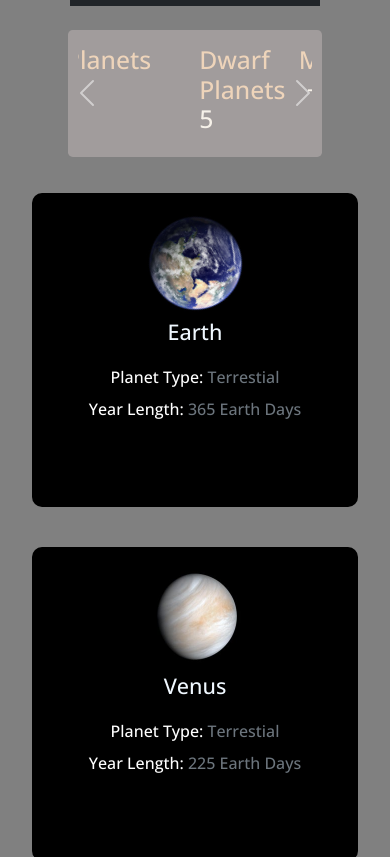
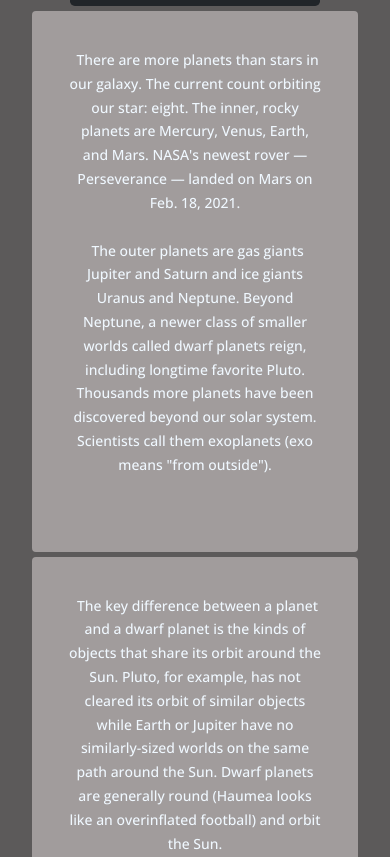
Before and after one commit to wkshelley/portfolio-final-project, a plain HTML site: page planets.html in a window 390 px wide. Shown: the part 84-941 px from the top of the page. Drawn offline with nearby package versions, Linux system fonts and the light colour scheme.

Commit message:
updated spacing on carousel bar.  Added media queries for responsiveness

```diff
--- a/planets.html
+++ b/planets.html
@@ -29,7 +29,7 @@
     <title>Document</title>
   </head>
   <body>
- <nav class="navbar navbar-expand-lg navbar-light bg-dark">
+ <nav class="navbar navbar-expand-lg navbar-light bg-dark rounded-3">
       <div class="container-fluid">
         <a class="navbar-brand text-white" href="/index.html">Home</a>
         <button
@@ -82,14 +82,14 @@
         </div>
       </div>
     </nav>
-<div id="carouselExampleCaptions" class="carousel slide mt-4 ms-5 me-5 mb-3 rounded-3" data-bs-ride="carousel">
+<div id="carouselExampleCaptions" class="d-none d-lg-block carousel slide mt-4 ms-5 me-5 mb-3 rounded-3" data-bs-ride="carousel">
 
   <div class="carousel-inner">
     <div class="carousel-item active ">
-      <div class="d-flex justify-content-center "><h2 class=" pe-5"> Planets <span class="slider-text"> 8</span> </h2><h2>  Dwarf Planets <span class="slider-text">5 </span> </h2></div>
+      <div class="d-flex justify-content-center "><h2 class=" pe-5"> Planets <span class="slider-text pe-5"> 8</span> </h2><h2 class="ps-5">  Dwarf Planets <span class="slider-text">5 </span> </h2></div>
     </div>
     <div class="carousel-item">
-      <div class="d-flex justify-content-center"><h2>Moons 🌙 <span class="slider-text ps-2">+200</span></h2> <h2 class="ps-5">Sun ☀️ <span class="slider-text">1</span></h2>    </div>
+      <div class="d-flex justify-content-center"><h2 class="pe-5">Moons  <span class="slider-text ps-2 pe-5">+200</span></h2> <h2 class="ps-5">Sun  <span class="slider-text">1</span></h2>    </div>
 
     </div>
     <div class="carousel-item">
@@ -106,12 +106,7 @@
     <span class="visually-hidden">Next</span>
   </button>
 </div>
-
-
-
-
-
-    <div class="container">
+    <div class="d-none d-lg-block container">
       <div class="row text-center">
         <div class="col-md-3 card-container">
           <div class="card card-flip">
@@ -212,6 +207,7 @@
             </div>
           </div>
         </div>
+      </div>
         <div class="row text-center">
            <div class="col-md-3 card-container">
           <div class="card card-flip">
@@ -315,11 +311,17 @@ The first planet located through mathematical calculations, rather than by teles
     <div class="container">
       <div class="row">
         <div class="col">
-<p class="mt-5 description-box rounded" >There are more planets than stars in our galaxy. The current count orbiting our star: eight.
-The inner, rocky planets are Mercury, Venus, Earth, and Mars. NASA's newest rover — Perseverance — landed on Mars on Feb. 18, 2021. <br/>The outer planets are gas giants Jupiter and Saturn and ice giants Uranus and Neptune.
-Beyond Neptune, a newer class of smaller worlds called dwarf planets reign, including longtime favorite Pluto. <br/>Thousands more planets have been discovered beyond our solar system. Scientists call them exoplanets (exo means "from outside").</p>
+          <div class=" description-box rounded">
+<p >There are more planets than stars in our galaxy. The current count orbiting our star: eight.
+The inner, rocky planets are Mercury, Venus, Earth, and Mars. NASA's newest rover — Perseverance — landed on Mars on Feb. 18, 2021. </p> <p class=" pt-2 pb-4">The outer planets are gas giants Jupiter and Saturn and ice giants Uranus and Neptune.
+Beyond Neptune, a newer class of smaller worlds called dwarf planets reign, including longtime favorite Pluto. Thousands more planets have been discovered beyond our solar system. Scientists call them exoplanets (exo means "from outside").</p>
+</div></div>
+<div class="col">
+  <div class="description-box rounded">
+    <p>The key difference between a planet and a dwarf planet is the kinds of objects that share its orbit around the Sun. Pluto, for example, has not cleared its orbit of similar objects while Earth or Jupiter have no similarly-sized worlds on the same path around the Sun. Dwarf planets are generally round (Haumea looks like an overinflated football) and orbit the Sun.</p><p> The five best-known dwarf planets are Ceres, Pluto, Makemake, Haumea, and Eris. Except for Ceres, which lies in the main asteroid belt, these small worlds are located in the Kuiper Belt. They’re considered dwarfs because they are massive, round, and orbit the Sun, but haven't cleared their orbital path.</p>
+  </div>
+
 </div>
-<div class="col"><p class="mt-5 description-box rounded">Test</p></div>
 </div>
 </div>
   </body>
--- a/styles/planets.css
+++ b/styles/planets.css
@@ -1,11 +1,13 @@
 body {
-  background: grey;
+  background-color: rgb(92, 90, 90);
   color: aliceblue;
   font-family: "Open Sans", sans-serif;
   margin: 20px;
 }
 h2 {
-  color: #eed4ba;
+  color: #f1c79d;
+  font-size: 28px;
+  font-weight: bold;
 }
 
 li {
@@ -97,6 +99,13 @@ p {
   background-color: rgb(161, 156, 156);
   padding: 35px;
   line-height: 1.7;
+}
+
+.description-box p {
+  font-size: 18px;
+  line-height: 1.7;
+  margin-top: 2px;
+  text-indent: 50px;
 }
 
 .navbar {
@@ -194,3 +203,14 @@ p {
   padding-bottom: 20px;
   animation: rotate 12s infinite linear;
 }
+@media (max-width: 900px) {
+  .description-box {
+    margin-top: 5px;
+  }
+  .description-box p {
+    font-size: 14px;
+    text-indent: 2%;
+
+    text-align: center;
+  }
+}
```
